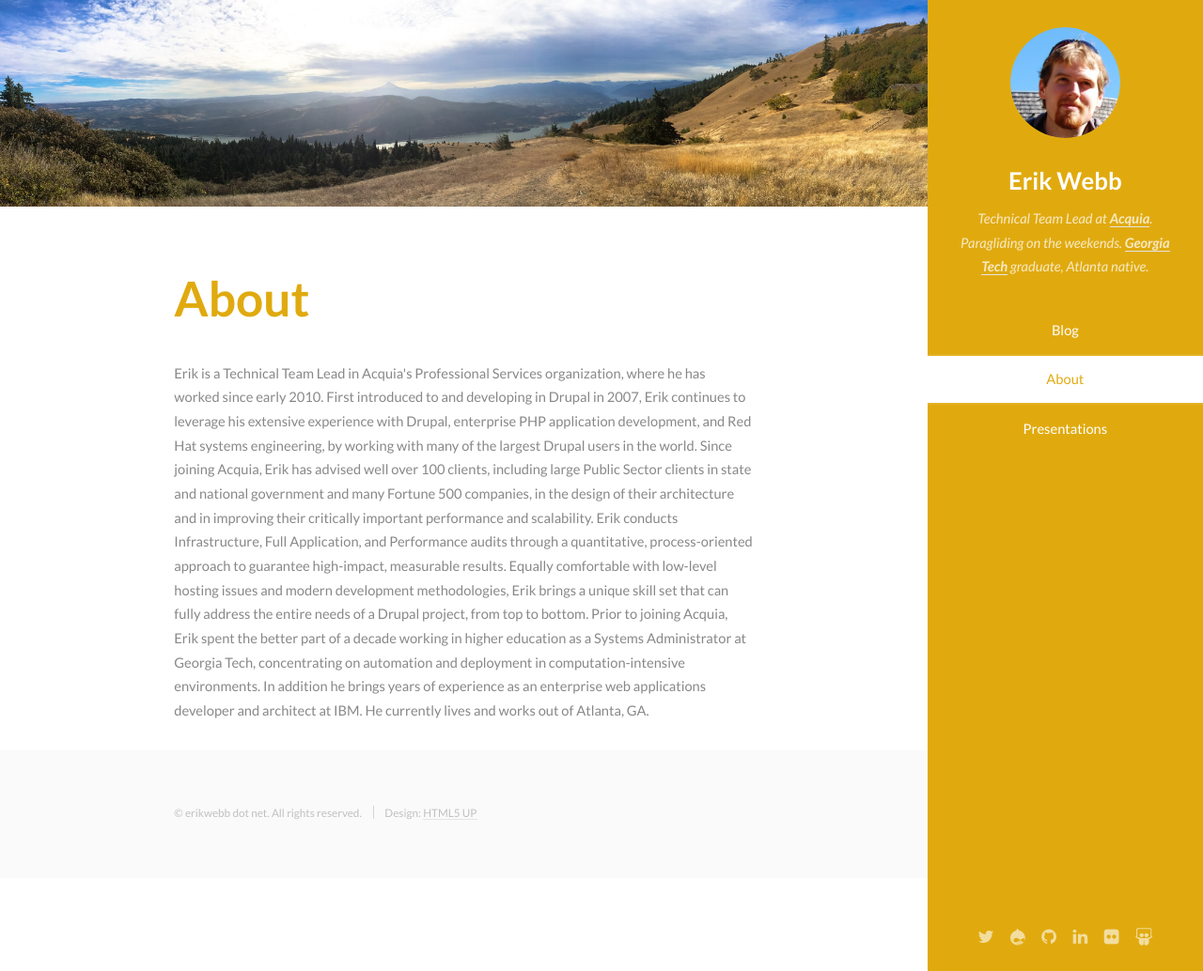
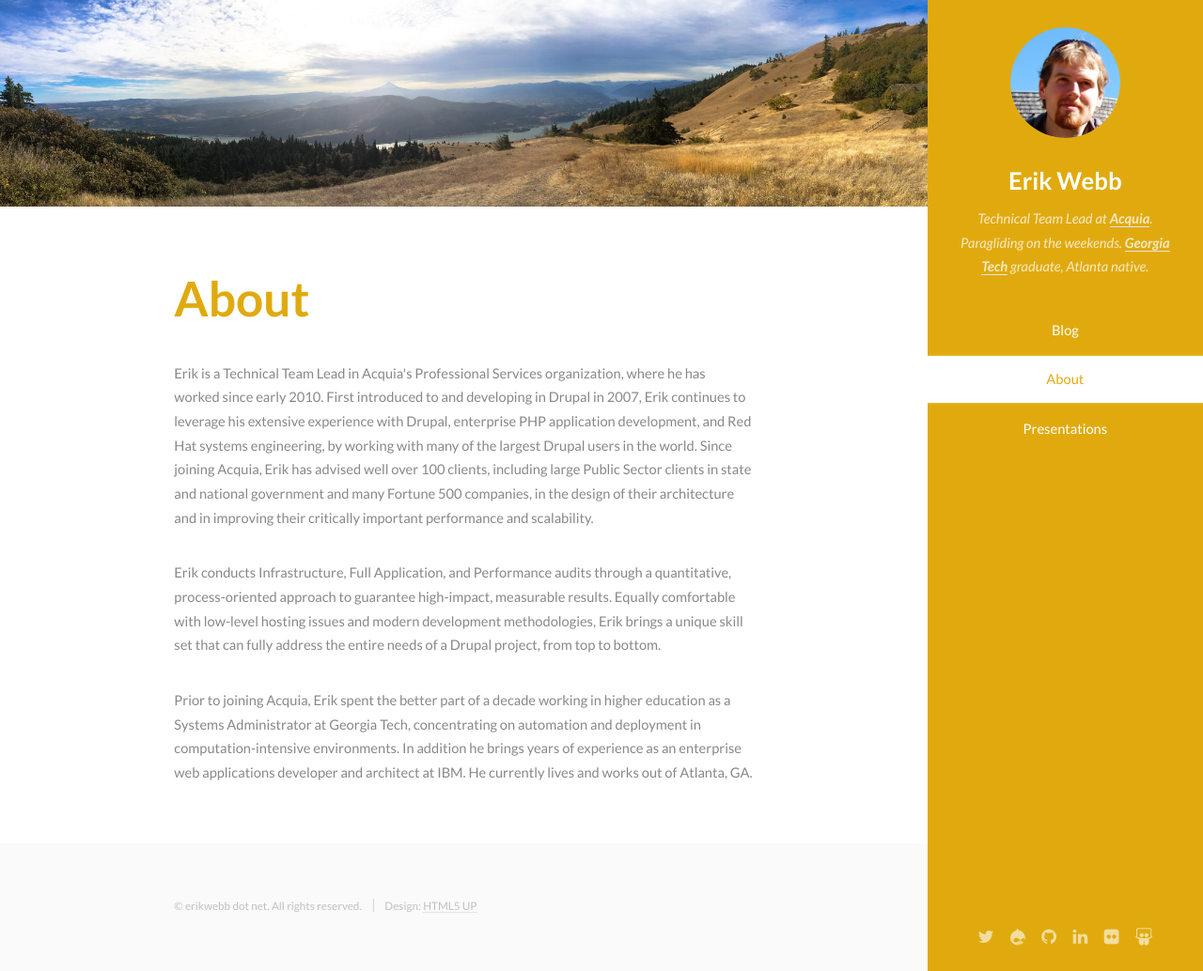
Before and after one commit to erikwebb/erikwebb.github.io, a Jekyll site: the page built from about.html, in a window 1280 px wide and 1034 px high. Shown: the whole window at 94% size. Built offline with Jekyll 4.4.1, drawn with Linux system fonts in a browser that asks for light colours.

```diff
--- a/about.html
+++ b/about.html
@@ -5,8 +5,8 @@ description: ""
 permalink: about.html
 group: navigation
 ---
-Erik is a Technical Team Lead in Acquia's Professional Services organization, where he has worked since early 2010. First introduced to and developing in Drupal in 2007, Erik continues to leverage his extensive experience with Drupal, enterprise PHP application development, and Red Hat systems engineering, by working with many of the largest Drupal users in the world. Since joining Acquia, Erik has advised well over 100 clients, including large Public Sector clients in state and national government and many Fortune 500 companies, in the design of their architecture and in improving their critically important performance and scalability.
+<p>Erik is a Technical Team Lead in Acquia's Professional Services organization, where he has worked since early 2010. First introduced to and developing in Drupal in 2007, Erik continues to leverage his extensive experience with Drupal, enterprise PHP application development, and Red Hat systems engineering, by working with many of the largest Drupal users in the world. Since joining Acquia, Erik has advised well over 100 clients, including large Public Sector clients in state and national government and many Fortune 500 companies, in the design of their architecture and in improving their critically important performance and scalability.</p>
 
-Erik conducts Infrastructure, Full Application, and Performance audits through a quantitative, process-oriented approach to guarantee high-impact, measurable results. Equally comfortable with low-level hosting issues and modern development methodologies, Erik brings a unique skill set that can fully address the entire needs of a Drupal project, from top to bottom.
+<p>Erik conducts Infrastructure, Full Application, and Performance audits through a quantitative, process-oriented approach to guarantee high-impact, measurable results. Equally comfortable with low-level hosting issues and modern development methodologies, Erik brings a unique skill set that can fully address the entire needs of a Drupal project, from top to bottom.</p>
 
-Prior to joining Acquia, Erik spent the better part of a decade working in higher education as a Systems Administrator at Georgia Tech, concentrating on automation and deployment in computation-intensive environments. In addition he brings years of experience as an enterprise web applications developer and architect at IBM. He currently lives and works out of Atlanta, GA.
+<p>Prior to joining Acquia, Erik spent the better part of a decade working in higher education as a Systems Administrator at Georgia Tech, concentrating on automation and deployment in computation-intensive environments. In addition he brings years of experience as an enterprise web applications developer and architect at IBM. He currently lives and works out of Atlanta, GA.</p>
```
